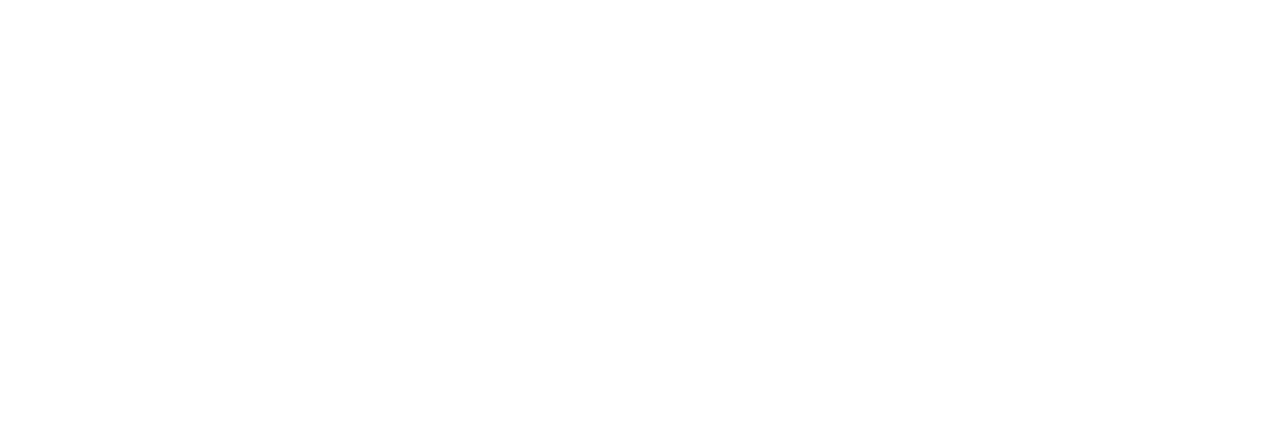
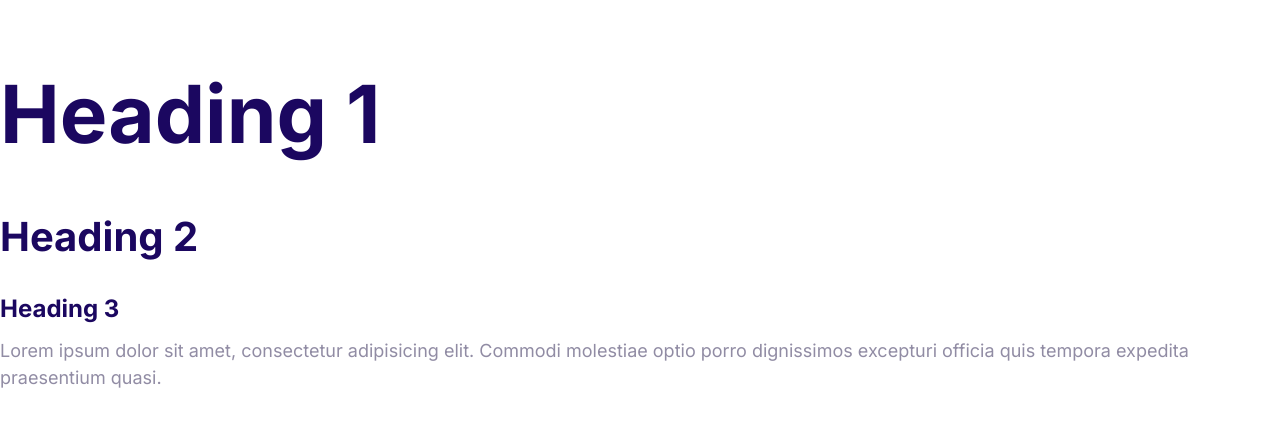
Before and after one commit to JM-Flores/code-with-mosh-moshify, a plain HTML site: page index.html in a window 1280 px wide. Drawn offline with Linux system fonts and the light colour scheme.

Commit message:
Define the styles for the font.

```diff
--- a/css/styles.css
+++ b/css/styles.css
@@ -5,3 +5,53 @@
     --color-headings: #1b0760;
     --color-body: #918ca4;
 }
+
+html {
+    font-size: 62.5%;
+}
+
+body {
+    font-family: Inter, Arial, Helvetica, sans-serif;
+    font-size: 2.4rem;
+    line-height: 1.5;
+    color: var(--color-body);
+}
+
+h1, h2, h3 {
+    color: var(--color-headings);
+    margin-bottom: 1rem;
+}
+
+h1 {
+    font-size: 7rem;
+}
+
+h2 {
+    font-size: 4rem;
+}
+
+h3 {
+    font-size: 3rem;
+}
+
+p {
+    margin-top: 0;
+}
+
+@media screen and (min-width: 1024px) {
+    body {
+        font-size: 1.8rem;
+    }
+
+    h1 {
+        font-size: 8rem;
+    }
+
+    h2 {
+        font-size: 4rem;
+    }
+    h3 {
+        font-size: 2.4rem;
+    }
+
+}
--- a/index.html
+++ b/index.html
@@ -4,8 +4,23 @@
     <meta charset="UTF-8" />
     <meta name="viewport" content="width=device-width, initial-scale=1.0" />
     <title>Document</title>
+    <link rel="preconnect" href="https://fonts.googleapis.com" />
+    <link rel="preconnect" href="https://fonts.gstatic.com" crossorigin />
+    <link
+      href="https://fonts.googleapis.com/css2?family=Inter:wght@400;700&amp;display=swap"
+      rel="stylesheet"
+    />
     <link rel="stylesheet" href="css/normalize.css" />
     <link rel="stylesheet" href="css/styles.css" />
   </head>
-  <body></body>
+  <body>
+    <h1>Heading 1</h1>
+    <h2>Heading 2</h2>
+    <h3>Heading 3</h3>
+    <p>
+      Lorem ipsum dolor sit amet, consectetur adipisicing elit. Commodi
+      molestiae optio porro dignissimos excepturi officia quis tempora expedita
+      praesentium quasi.
+    </p>
+  </body>
 </html>
```
